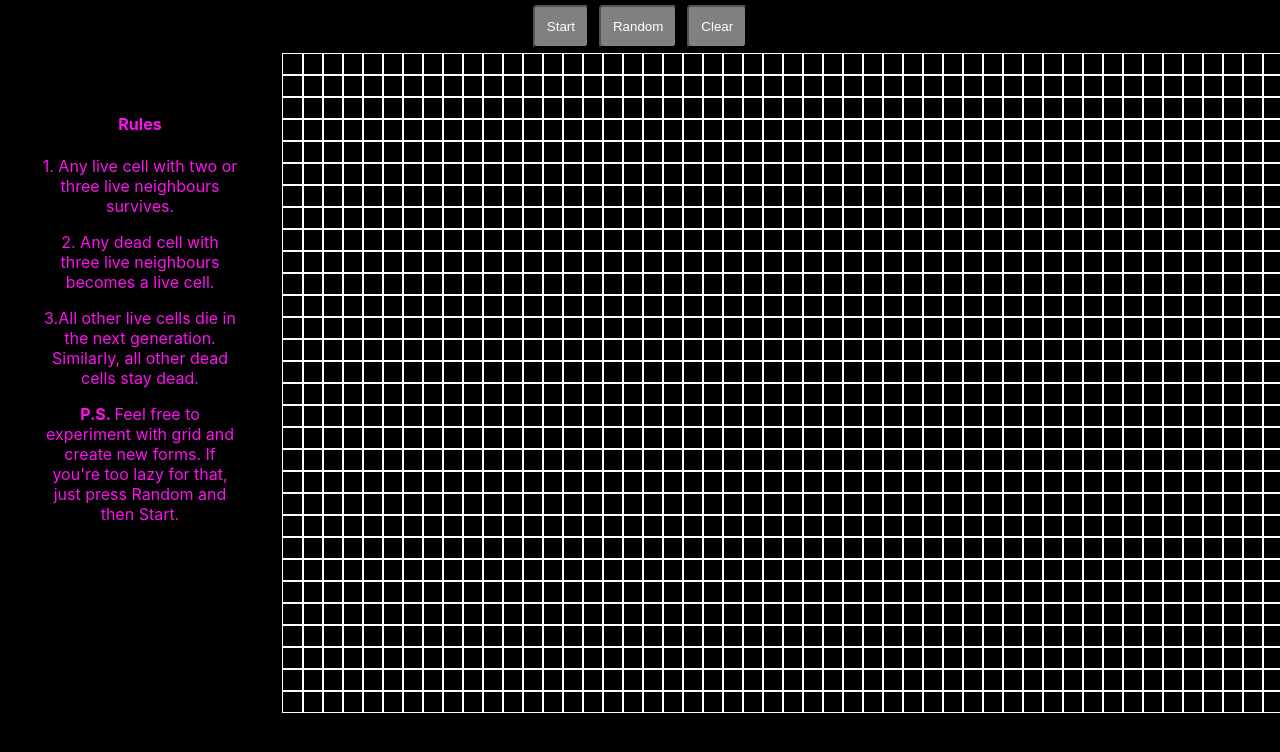
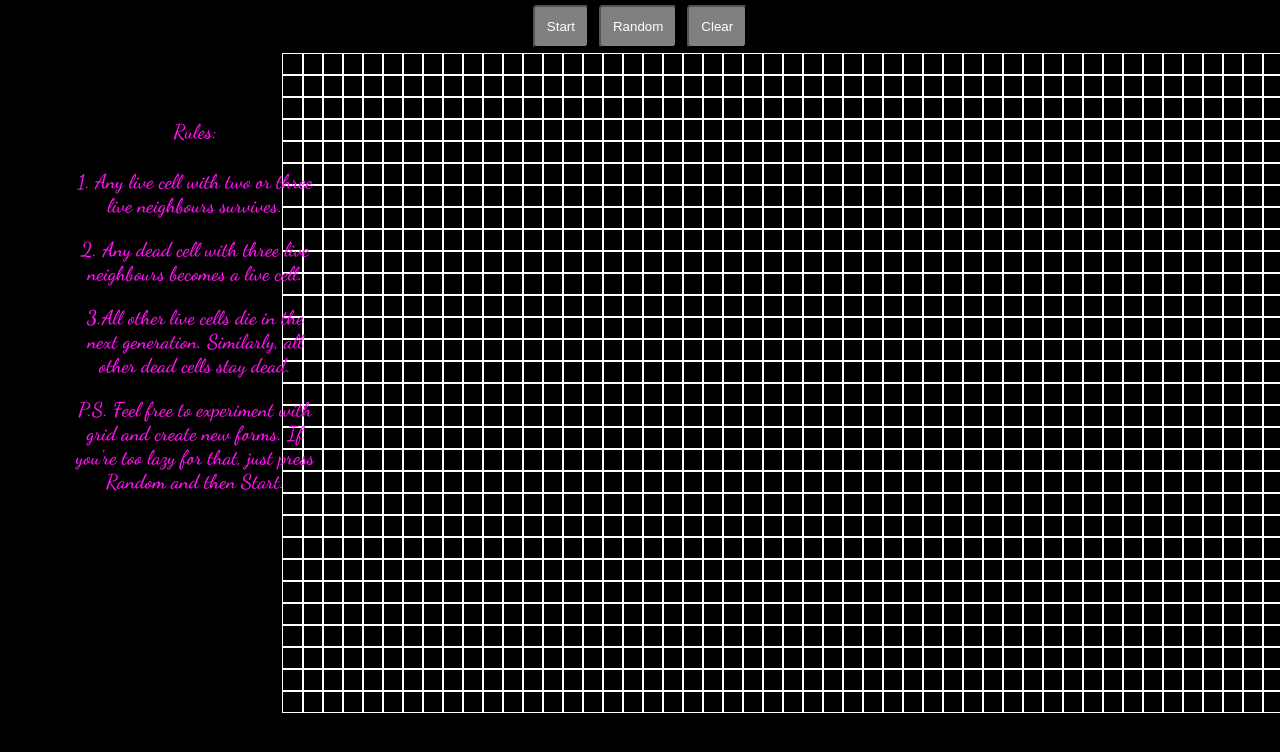
Before and after one commit to TokoIarajuli/game-of-life, a React (Create React App) app: page / in a window 1280 px wide. Shown: the top 752 px of the page. Built offline with nearby package versions, Linux system fonts and the light colour scheme.

Commit message:
added font

```diff
--- a/src/App.css
+++ b/src/App.css
@@ -1,3 +1,8 @@
+@font-face {
+  font-family: "Sunshine";
+  src: url("./DancingScript-SemiBold.ttf");
+}
+
 .App {
   width: 100vw;
   height: 100vh;
@@ -21,12 +26,41 @@ button:focus {
 
 .rules {
   margin-top: 40px;
-  margin-left: 40px;
+  margin-left: 70px;
   color: #ff10f0;
   position: fixed;
-  width: 200px;
+  width: 250px;
+  font-family: "Sunshine";
 }
 
-.rule {
-  color: green;
+.rules p,
+h4 {
+  opacity: 0;
+  font-size: 2.5vh;
 }
+
+@keyframes fdsseq {
+  100% {
+    opacity: 1;
+  }
+}
+.rules p,
+h4 {
+  animation: fdsseq 0.5s forwards;
+}
+
+.rules p:nth-child(1) {
+  animation-delay: 0.5s;
+}
+.rules p:nth-child(2) {
+  animation-delay: 1s;
+}
+.rules p:nth-child(3) {
+  animation-delay: 1.5s;
+}
+.rules p:nth-child(4) {
+  animation-delay: 2s;
+}
+.rules p:nth-child(5) {
+  animation-delay: 2.5s;
+}
--- a/src/App.tsx
+++ b/src/App.tsx
@@ -99,7 +99,7 @@ function App() {
         Clear
       </button>
       <div className="rules">
-        <h4 style={{ textAlign: "center" }}>Rules</h4>
+        <h4 style={{ textAlign: "center" }}>Rules:</h4>
         <p>1. Any live cell with two or three live neighbours survives.</p>
         <p>2. Any dead cell with three live neighbours becomes a live cell.</p>
         <p>
```
Also changed, not shown: src/DancingScript-SemiBold.ttf (added), 1 other file (tests, documents, lock files or other folders).
